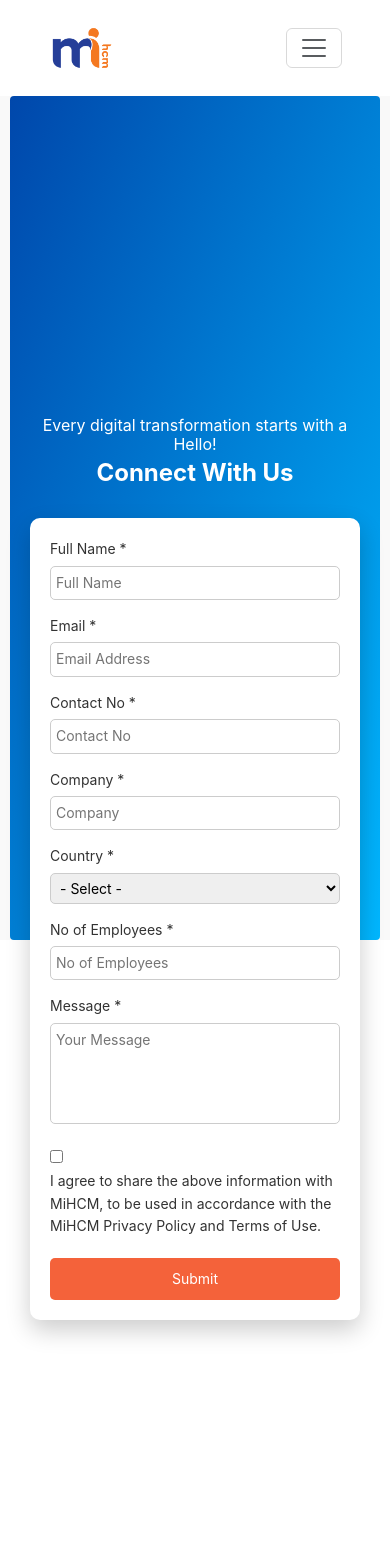
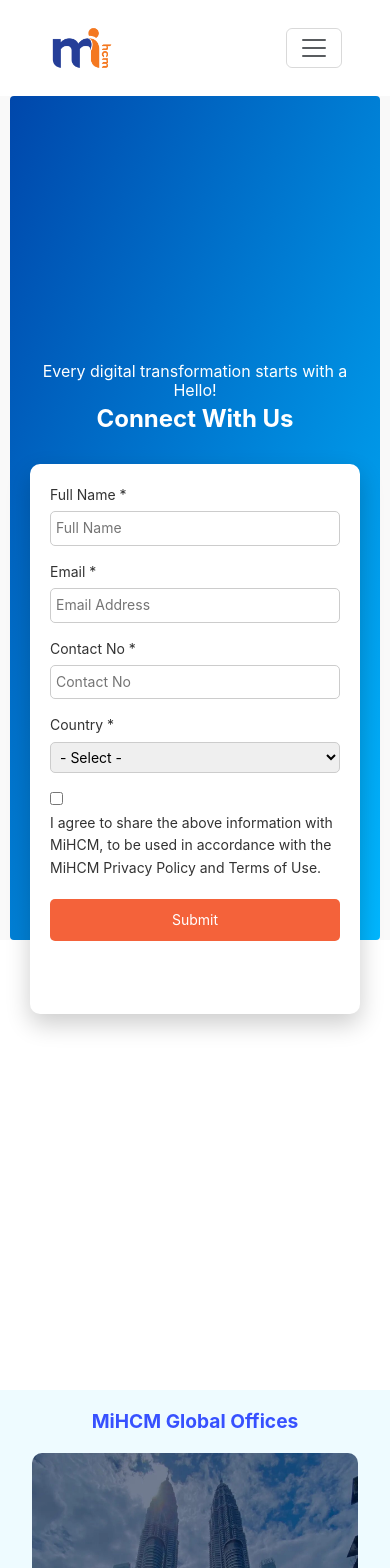
Before and after one commit to TalhahaRana/hrm-Landing, a Vue app: page /ContactUs in a window 390 px wide. Shown: the top 1568 px of the page. Built offline with nearby package versions, Linux system fonts and the light colour scheme.

Commit message:
add routes

```diff
--- a/src/components/nav-component/company/Carrers.vue
+++ b/src/components/nav-component/company/Carrers.vue
@@ -1,6 +1,5 @@
 <template>
   <div>
-    <NavBar />
     <div class="header-section">
       <img src="/src/assets/images/carrersHeader.png" alt="header-image" class="img-fluid" />
     </div>
--- a/src/components/nav-component/company/Contact/ContactForm.vue
+++ b/src/components/nav-component/company/Contact/ContactForm.vue
@@ -8,7 +8,6 @@
         </h2>
         <h1 class="main-heading">Connect With Us</h1>
       </div>
-
       <!-- Form Container -->
       <div class="form-container">
         <form class="contact-form">
@@ -29,10 +28,7 @@
             <label for="contact">Contact No *</label>
             <input type="text" id="contact" placeholder="Contact No" required />
           </div>
-          <div class="form-group">
-            <label for="company">Company *</label>
-            <input type="text" id="company" placeholder="Company" required />
-          </div>
+
 
           <!-- Added Country Dropdown -->
           <div class="form-group">
@@ -46,27 +42,8 @@
             </select>
           </div>
 
-          <!-- Added No of Employees -->
-          <div class="form-group">
-            <label for="employees">No of Employees *</label>
-            <input
-              type="number"
-              id="employees"
-              placeholder="No of Employees"
-              required
-            />
-          </div>
 
-          <!-- Added Message -->
-          <div class="form-group">
-            <label for="message">Message *</label>
-            <textarea
-              id="message"
-              rows="4"
-              placeholder="Your Message"
-              required
-            ></textarea>
-          </div>
+
 
           <!-- Added Agreement Checkbox -->
           <div class="form-group">
@@ -94,7 +71,7 @@
 
 .background-cover {
   width: 100%;
-  height: 100%;
+  height: 100vh;
   background: linear-gradient(to bottom right, #0047ab, #00b7ff);
   position: relative;
   display: flex;
@@ -108,7 +85,7 @@
 
 .headings {
   text-align: center;
-  margin-top: 400px; /* Adds space between headings and the form container */
+  margin-top: 80px; /* Adds space between headings and the form container */
 }
 
 .top-heading {
@@ -132,7 +109,7 @@
   box-shadow: 0 10px 25px rgba(0, 0, 0, 0.2);
   max-width: 500px;
   width: 100%;
-  /* margin-top: 600px; */
+  min-height: 550px; /* Decreased the height */
 }
 
 .contact-form {
@@ -190,7 +167,7 @@
   }
 
   .headings {
-    margin-top: 700px;
+    margin-top: 340px;
   }
   .top-heading {
     font-size: 16px;
--- a/src/components/nav-component/company/Contact/ContactUs.vue
+++ b/src/components/nav-component/company/Contact/ContactUs.vue
@@ -2,13 +2,18 @@
 import ContactForm from "./ContactForm.vue";
 import CountryCards from "./CountryCards.vue";
 import EventCards from "./EventCards.vue";
-import SetPassword from "./SetPassword.vue";
+// import SetPassword from "./SetPassword.vue";
 </script>
 <template>
   <div>
     <section><ContactForm /></section>
     <section><CountryCards /></section>
     <section><EventCards /></section>
-    <section><SetPassword /></section>
+    <!-- <section><SetPassword /></section> -->
   </div>
 </template>
+<style>
+html, body {
+  overflow-x: hidden;
+}
+</style>
--- a/src/components/nav-component/company/Contact/CountryCards.vue
+++ b/src/components/nav-component/company/Contact/CountryCards.vue
@@ -93,7 +93,7 @@
 <style scoped>
 /* global office css  */
 .global-offices {
-  margin-top: 480px;
+  margin-top: 80px;
   height: 400px;
   text-align: center;
   padding: 20px;
@@ -166,12 +166,12 @@
 /* Adjust text sizes for smaller screens */
 @media (max-width: 1440px) {
   .global-offices {
-    margin-top: 500px;
+    margin-top: 300px;
   }
 }
 @media (max-width: 768px) {
   .global-offices {
-    margin-top: 650px;
+    margin-top: 450px;
   }
   .title {
     font-size: 1.5rem;
--- a/src/components/nav-component/resources/Blogs.vue
+++ b/src/components/nav-component/resources/Blogs.vue
@@ -1,7 +1,5 @@
 <template>
     <div>
-      <NavBar />
-
       <div class="blog-card">
         <div class="card-content m-5">
           <div class="header">
--- a/src/components/nav/Navbar.vue
+++ b/src/components/nav/Navbar.vue
@@ -116,11 +116,7 @@
             </a>
 
             <ul class="dropdown-menu" aria-labelledby="resourcesDropdown">
-
-              <li><a class="dropdown-item" href="#">Blog</a></li>
-
-              <li><a class="dropdown-item" href="#">Case Studies</a></li>
-
+              <li><router-link class="dropdown-item" to="/blogs">Blog</router-link></li>
             </ul>
 
           </li>
@@ -146,26 +142,12 @@
               aria-expanded="false"
 
             >
-
               Company
-
             </a>
-
             <ul class="dropdown-menu" aria-labelledby="companyDropdown">
-
-              <li><a class="dropdown-item" href="#">About Us</a></li>
-
-              <li><a class="dropdown-item" href="#">Careers</a></li>
-
-              <li>
-
-                <a class="dropdown-item" href="#">
-
-                  <router-link to="./ContactUs">Contact Us</router-link>
-
-                </a>
-
-              </li>
+              <li><router-link class="dropdown-item" to="/about-us">About Us</router-link></li>
+              <li><router-link class="dropdown-item" to="/careers">Careers</router-link></li>
+              <li><router-link class="dropdown-item" to="/ContactUs">Contact Us</router-link></li>
 
             </ul>
 
```
